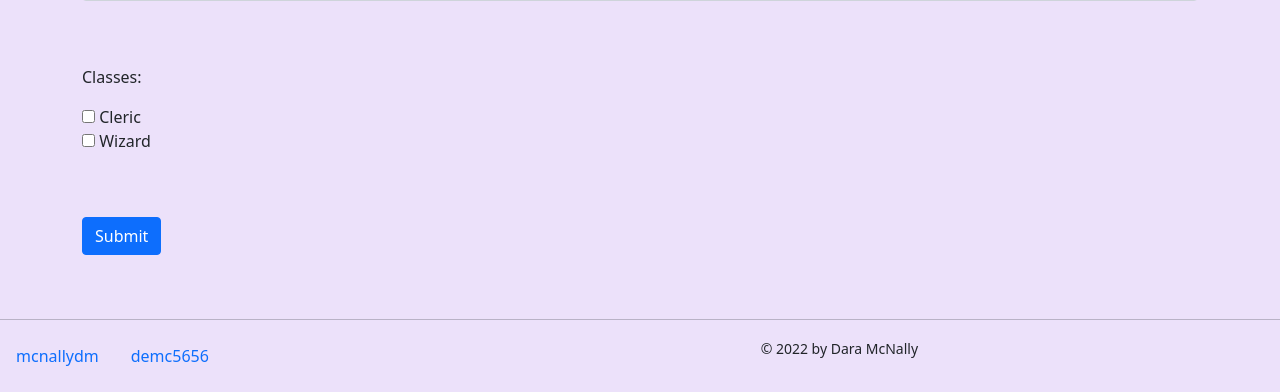
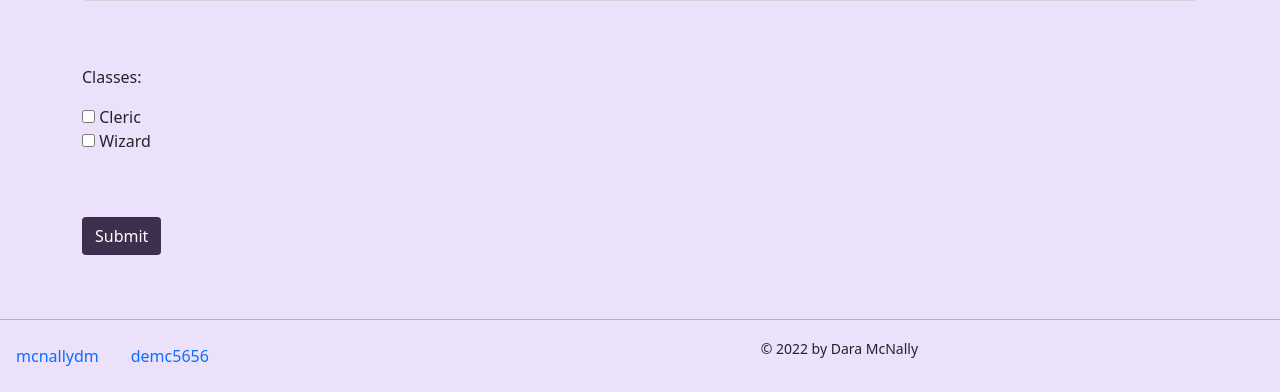
Before and after one commit to mcnallydm/InternetProgrammingFinalProject, a Django app: page /custom_spells/new in a window 1280 px wide. Shown: the part 2619-3011 px from the top of the page. Run offline with Django 4.2, Linux system fonts and the light colour scheme; a user stored in the database is signed in; data comes from the database, SQL or seed files in the repository; some libraries are stand-ins or nearby versions.

Commit message:
pretty button

```diff
--- a/ipfinal/app/static/css/custom.css
+++ b/ipfinal/app/static/css/custom.css
@@ -74,3 +74,13 @@ ul.errorlist {
 .like :checked ~ label {
     color: gold;
 }
+
+.btn-spell {
+    background-color: #3d304f;
+    color: white;
+}
+
+.btn-spell:hover {
+    background-color: white;
+    color: #3d304f;
+}
--- a/ipfinal/app/templates/spell_form.html
+++ b/ipfinal/app/templates/spell_form.html
@@ -6,7 +6,7 @@
             {{ form.as_p }}
         </div>
 
-        <button type="submit" class="btn btn-primary my-5">Submit</button>
+        <button type="submit" class="btn my-5 btn-spell">Submit</button>
     </form>
     {% if form.errors %}
         <div class="alert alert-danger my-5">
```
